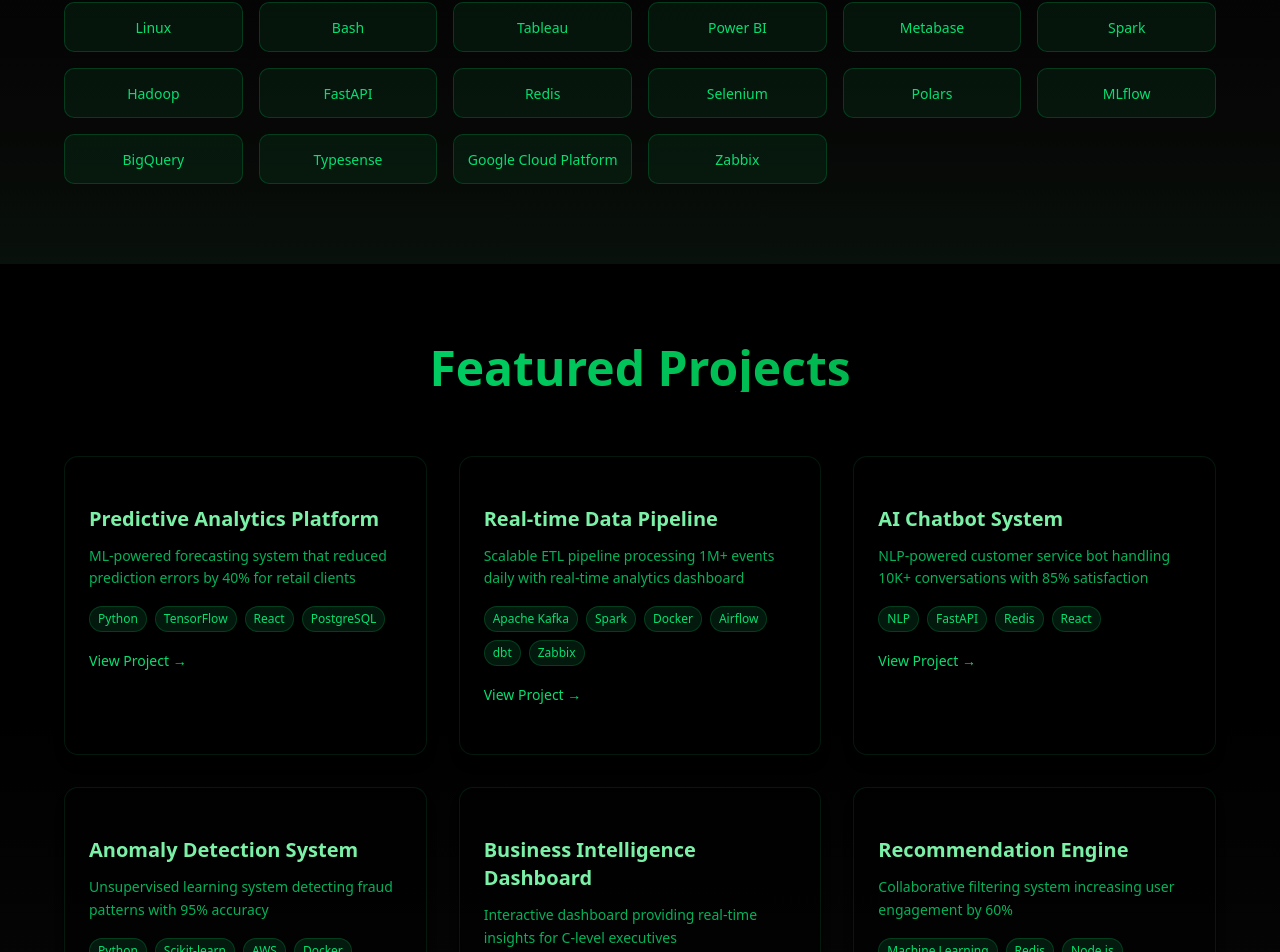
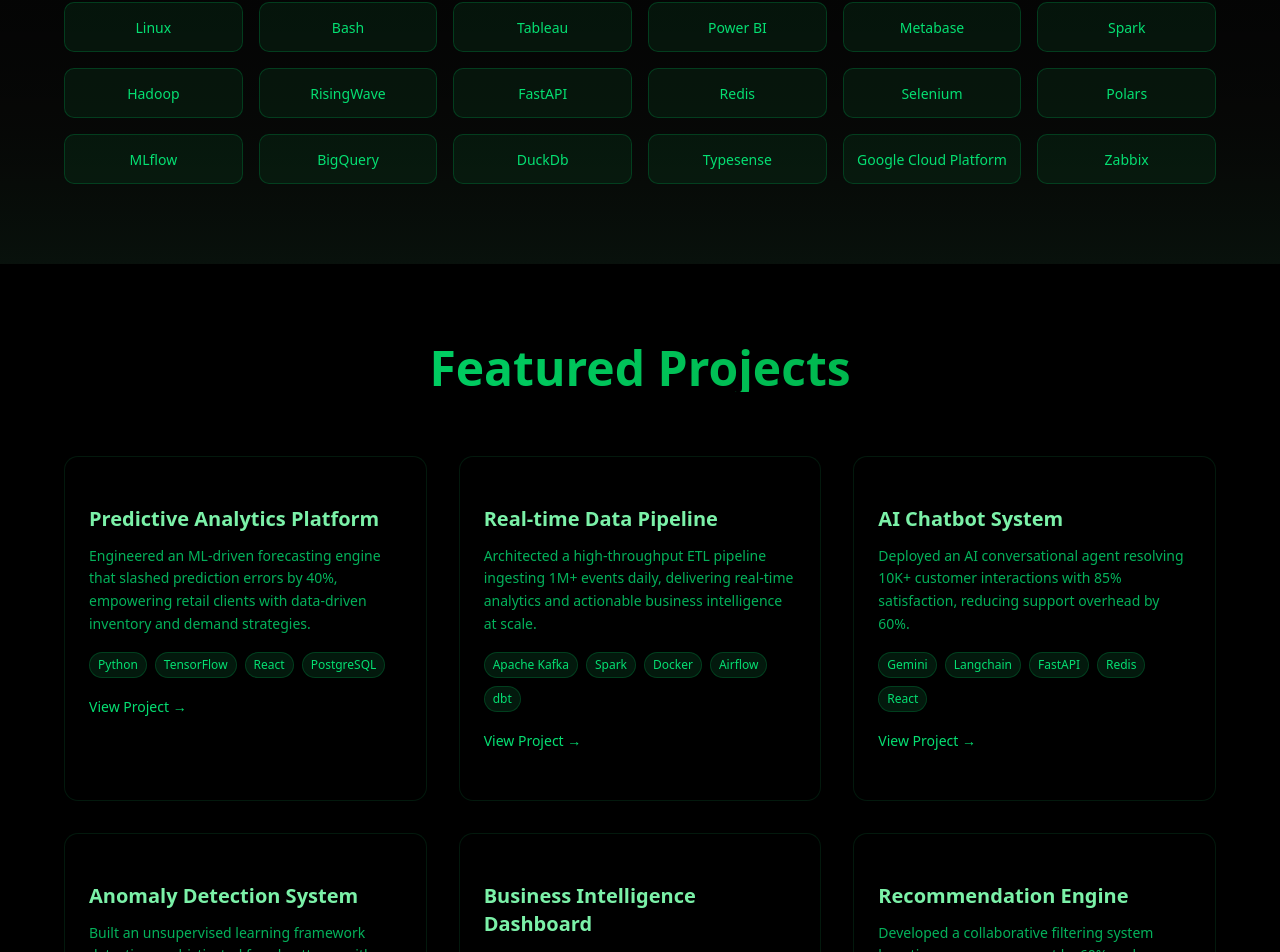
Before and after one commit to zeroix07/mywebsite-portfolio, a Next.js app: page / in a window 1280 px wide. Shown: the part 2854-3806 px from the top of the page. Built offline with nearby package versions, Linux system fonts and the light colour scheme.

Commit message:
update featured project

```diff
--- a/src/app/page.tsx
+++ b/src/app/page.tsx
@@ -322,7 +322,7 @@
               { icon: <BarChart3 className="w-8 h-8" />, title: "Data Analytics/Science", desc: "Deep insights from complex datasets" },
               { icon: <Database className="w-8 h-8" />, title: "Data Engineering", desc: "Scalable data pipelines and infrastructure" },
               { icon: <TrendingUp className="w-8 h-8" />, title: "Business Intelligence", desc: "Strategic insights and dashboards" },
-              { icon: <Brain className="w-8 h-8" />, title: "Machine Learning", desc: "Building intelligent AI solutions" },
+              { icon: <Brain className="w-8 h-8" />, title: "Machine Learning/Artificial Intelligence", desc: "Building intelligent AI solutions" },
               { icon: <Code className="w-8 h-8" />, title: "Software Engineering", desc: "Scalable, robust systems" },
               { icon: <Sparkles className="w-8 h-8" />, title: "Innovation", desc: "Cutting-edge technology solutions" }
             ].map((skill, index) => (
@@ -525,8 +525,8 @@
           >
             {[
               "Git", "SQL", "NoSQL", "REST API", "GraphQL",
-              "CI/CD", "Linux", "Bash", "Tableau", "Power BI", "Metabase", "Spark", "Hadoop", "FastAPI", "Redis",
-              "Selenium", "Polars", "MLflow", "BigQuery", "Typesense", "Google Cloud Platform", "Zabbix"
+              "CI/CD", "Linux", "Bash", "Tableau", "Power BI", "Metabase", "Spark", "Hadoop", "RisingWave", "FastAPI", "Redis",
+              "Selenium", "Polars", "MLflow", "BigQuery", "DuckDb", "Typesense", "Google Cloud Platform", "Zabbix"
             ].map((tool, index) => (
               <motion.div
                 key={index}
@@ -562,40 +562,58 @@
             {[
               {
                 title: "Predictive Analytics Platform",
-                description: "ML-powered forecasting system that reduced prediction errors by 40% for retail clients",
+                description: "Engineered an ML-driven forecasting engine that slashed prediction errors by 40%, empowering retail clients with data-driven inventory and demand strategies.",
                 tech: ["Python", "TensorFlow", "React", "PostgreSQL"],
                 link: "#"
               },
               {
                 title: "Real-time Data Pipeline",
-                description: "Scalable ETL pipeline processing 1M+ events daily with real-time analytics dashboard",
-                tech: ["Apache Kafka", "Spark", "Docker", "Airflow", "dbt", "Zabbix"],
+                description: "Architected a high-throughput ETL pipeline ingesting 1M+ events daily, delivering real-time analytics and actionable business intelligence at scale.",
+                tech: ["Apache Kafka", "Spark", "Docker", "Airflow", "dbt"],
                 link: "#"
               },
               {
                 title: "AI Chatbot System",
-                description: "NLP-powered customer service bot handling 10K+ conversations with 85% satisfaction",
-                tech: ["NLP", "FastAPI", "Redis", "React"],
+                description: "Deployed an AI conversational agent resolving 10K+ customer interactions with 85% satisfaction, reducing support overhead by 60%.",
+                tech: ["Gemini", "Langchain", "FastAPI", "Redis", "React"],
                 link: "#"
               },
               {
                 title: "Anomaly Detection System",
-                description: "Unsupervised learning system detecting fraud patterns with 95% accuracy",
+                description: "Built an unsupervised learning framework detecting sophisticated fraud patterns with 95% precision, safeguarding millions in transaction volume.",
                 tech: ["Python", "Scikit-learn", "AWS", "Docker"],
                 link: "#"
               },
               {
                 title: "Business Intelligence Dashboard",
-                description: "Interactive dashboard providing real-time insights for C-level executives",
+                description: "Designed an executive-grade interactive dashboard surfacing real-time KPIs and strategic insights, accelerating C-suite decision-making by 3x.",
                 tech: ["Tableau", "SQL", "Python", "PostgreSQL"],
                 link: "#"
               },
               {
                 title: "Recommendation Engine",
-                description: "Collaborative filtering system increasing user engagement by 60%",
+                description: "Developed a collaborative filtering system boosting user engagement by 60% and conversion rates through hyper-personalized content delivery.",
                 tech: ["Machine Learning", "Redis", "Node.js", "PostgreSQL"],
                 link: "#"
-              }
+              },
+              {
+                title: "Smart Parking System",
+                description: "Engineered a real-time parking management platform leveraging YOLOv8 for spot detection and AI-powered license plate recognition, optimizing urban parking utilization.",
+                tech: ["YOLOv8", "Redis", "PostgreSQL", "Gemini", "FastAPI", "LangChain"],
+                link: "#"
+              },
+              {
+                title: "BPJS AI Healthcare Claim Fraud Detection",
+                description: "Built an AI-driven document extractor and fraud detection pipeline for healthcare claims, streamlining verification and reducing fraudulent payouts.",
+                tech: ["LangChain", "Gemini", "FastAPI"],
+                link: "#"
+              },
+              {
+                title: "Financial Reconciliation System",
+                description: "Delivered an AI-powered reconciliation engine automating transaction matching, blockchain verification, and fee sharing—cutting manual errors by 30% for financial institutions.",
+                tech: ["Next.js", "TypeScript", "FastAPI"],
+                link: "#"
+              },
             ].map((project, index) => (
               <motion.div
                 key={index}
```
